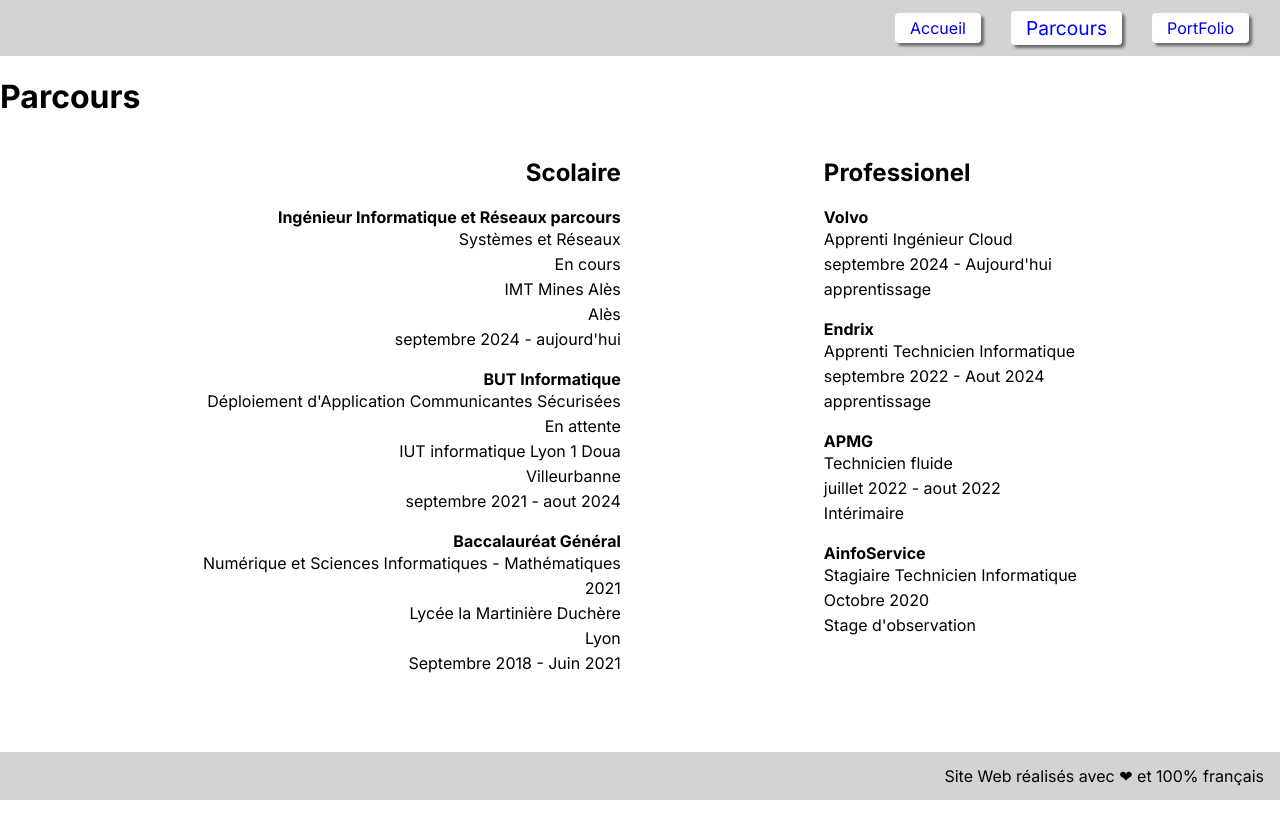
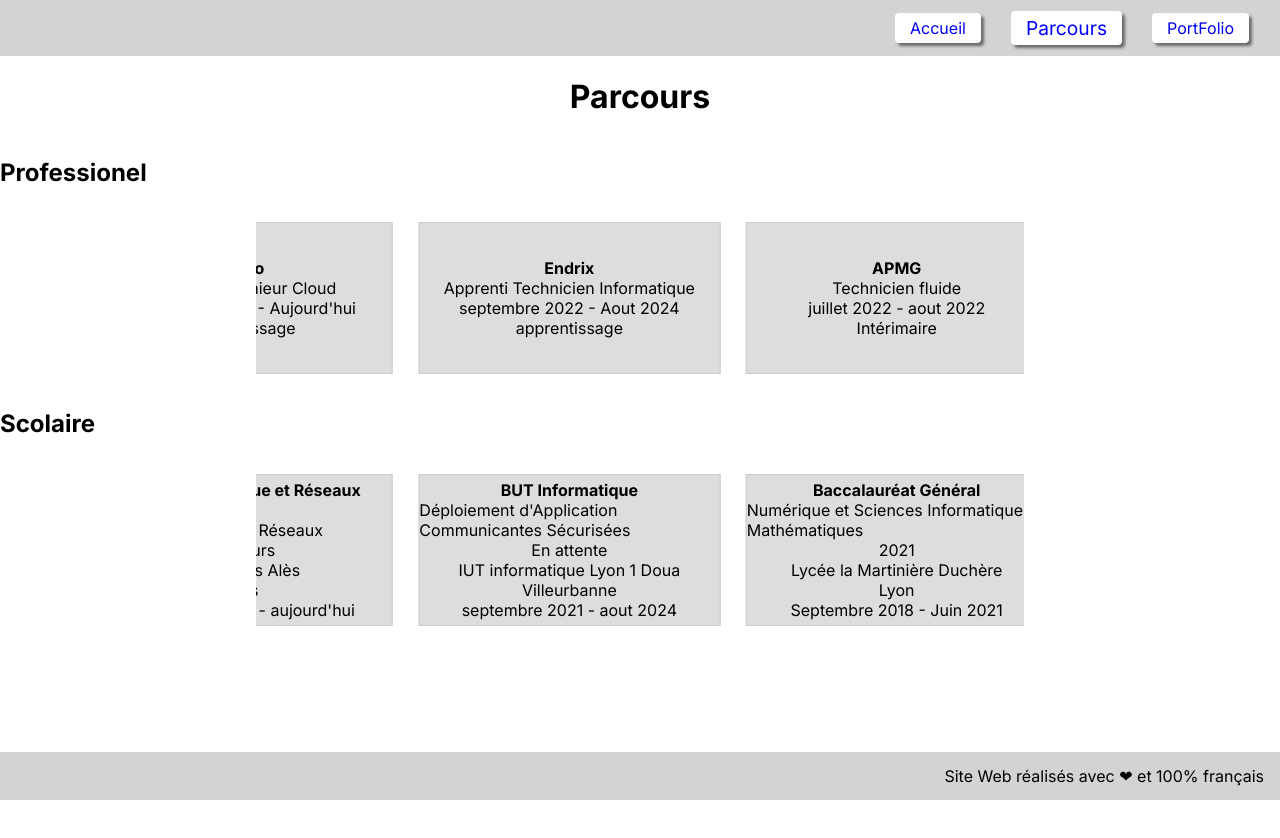
Before and after one commit to Lhokamn/cclaudel, a Next.js app: page /parcours in a window 1280 px wide. Shown: the top 838 px of the page. Built offline with nearby package versions, Linux system fonts and the light colour scheme.

Commit message:
Modification de la page parcours pour rajouter les tuiles

```diff
--- a/app/components/parcoursPro/parcoursPro.component.tsx
+++ b/app/components/parcoursPro/parcoursPro.component.tsx
@@ -3,7 +3,9 @@ import styles from './parcoursPro.module.css'
 
 export default function ParcoursProSection ( {experiences}:ParcoursProPropsType){
     return (
+        <div className={styles.proContainer}>
             <div className={styles.pro}>
+                <div className={styles.tuiles}>
                     {experiences.map((experience:ParcoursProInformationType,key: number) =>
                         <div key={key} className={styles.wrapper}>
                             <strong>{experience.nom}</strong>
@@ -13,5 +15,7 @@ export default function ParcoursProSection ( {experiences}:ParcoursProPropsType)
                         </div>
                     )}
                 </div>
+            </div>
+        </div>
     )
 }
--- a/app/components/parcoursPro/parcoursPro.module.css
+++ b/app/components/parcoursPro/parcoursPro.module.css
@@ -1,8 +1,59 @@
-.pro .wrapper{
-    margin-top: 20px; /* Marge réduite entre les éléments wrapper */
+.wrapper  {
+    margin: 2%;
 }
 
-.pro .wrapper * {
-    margin-top: 2px;
-    margin-bottom:5px;
+.wrapper > * {
+    margin: 0;
 }
+
+/* Création du système de tuiles */
+.pro {
+    /* padding: 0 20% 0 20%; */
+
+    overflow: hidden;
+    width: 60%;
+    align-items: center;
+}
+
+.proContainer{
+    display:flex;
+    justify-content: center;
+    align-items: center;
+    width: 100%;
+}
+
+
+.tuiles {
+
+    display: flex;
+    animation: defilement 20s linear infinite; /* Animation de 10s en continu */
+    width: 100%;
+
+}
+
+.wrapper {
+    min-width: 300px; /* Largeur d'une tuile */
+    height: 150px; /* Hauteur d'une tuile */
+    margin-right: 10px; /* Espacement entre les tuiles */
+    background-color: #ddd; /* Couleur des tuiles */
+    display: flex;
+    align-items: center;
+    justify-content: center;
+    border: 1px solid #ccc; /* Bordure pour un effet visuel */
+    flex-direction: column;
+}
+
+@keyframes defilement {
+    0% {
+        transform: translateX(0%); /* Position de départ */
+    }
+    35% {
+        transform: translateX(-30%); /* Défile toute la largeur du contenu */
+    }
+    75% {
+        transform: translateX(30%); /* Défile toute la largeur du contenu */
+    }
+    100% {
+        transform: translateX(0%); /* Défile toute la largeur du contenu */
+    }
+}
--- a/app/components/parcoursScol/parcoursScol.component.tsx
+++ b/app/components/parcoursScol/parcoursScol.component.tsx
@@ -3,7 +3,9 @@ import styles from './parcoursScol.module.css'
 
 export default function ParcoursScolSection ( {experiences}:ParcoursScolPropsType){
     return (
+        <div className={styles.scolContainer}>
             <div className={styles.scolarite}>
+                <div className={styles.tuiles}>
                     {experiences.map((experience:ParcoursScolInformationType,key: number) =>
                         <div key={key} className={styles.wrapper}>
                             <strong>{experience.diplome}</strong>
@@ -15,5 +17,7 @@ export default function ParcoursScolSection ( {experiences}:ParcoursScolPropsTyp
                         </div>
                     )}
                 </div>
+            </div>
+        </div>
     )
 }
--- a/app/components/parcoursScol/parcoursScol.module.css
+++ b/app/components/parcoursScol/parcoursScol.module.css
@@ -1,9 +1,60 @@
-/* CSS pour la classe wrapper */
-.scolarite .wrapper{
-    margin-top: 20px; /* Marge réduite entre les éléments wrapper */
+.wrapper  {
+    margin: 2%;
 }
 
-.scolarite .wrapper * {
-    margin-top: 2px;
-    margin-bottom:5px;
+.wrapper > * {
+    margin: 0;
 }
+
+/* Création du système de tuiles */
+
+.scolarite {
+   /* padding: 0 20% 0 20%; */
+
+    overflow: hidden;
+    width: 60%;
+    align-items: center;
+}
+
+.scolContainer{
+    display:flex;
+    justify-content: center;
+    align-items: center;
+    width: 100%;
+}
+
+
+.tuiles {
+
+    display: flex;
+    animation: defilement 20s linear infinite; /* Animation de 10s en continu */
+    width: 100%;
+
+}
+
+.wrapper {
+    min-width: 300px; /* Largeur d'une tuile */
+    height: 150px; /* Hauteur d'une tuile */
+    margin-right: 10px; /* Espacement entre les tuiles */
+    background-color: #ddd; /* Couleur des tuiles */
+    display: flex;
+    align-items: center;
+    justify-content: center;
+    border: 1px solid #ccc; /* Bordure pour un effet visuel */
+    flex-direction: column;
+}
+
+@keyframes defilement {
+    0% {
+        transform: translateX(0%); /* Position de départ */
+    }
+    35% {
+        transform: translateX(-30%); /* Défile toute la largeur du contenu */
+    }
+    75% {
+        transform: translateX(30%); /* Défile toute la largeur du contenu */
+    }
+    100% {
+        transform: translateX(0%); /* Défile toute la largeur du contenu */
+    }
+}
--- a/app/parcours/page.module.css
+++ b/app/parcours/page.module.css
@@ -1,4 +1,4 @@
-.content {
+/*.content {
     display:grid;
     grid-template-columns: repeat(3fr 1fr 3fr);
 }
@@ -14,3 +14,22 @@
 .pro:nth-child(2){
     grid-column: 3;
 }
+
+*/
+
+.maindiv h1 {
+    text-align: center;
+}
+
+.content {
+    display: flex;
+    flex-direction: column;
+}
+
+.scol > div, .pro > div {
+    display: flex;
+    flex-direction: row; /* Aligne les éléments horizontalement */
+    /*justify-content: space-between; /* Optionnel : Ajoute de l'espace entre les éléments */
+    align-items: center; /* Centre verticalement les éléments */
+
+}
--- a/app/parcours/page.tsx
+++ b/app/parcours/page.tsx
@@ -10,13 +10,13 @@ export default function Parcours() {
             <div className={styles.maindiv}>
                 <h1>Parcours</h1>
                 <div className={styles.content}>
+                    <div className={styles.pro}>
+                        <h2>Professionel</h2>
+                        <ParcoursProSection experiences={pro} ></ParcoursProSection>
+                    </div>
                     <div className={styles.scol}>
                         <h2>Scolaire</h2>
                         <ParcoursScolSection experiences={scol} ></ParcoursScolSection>
-                    </div>
-                    <div className={styles.pro}>
-                        <h2>Professionel</h2>
-                        <ParcoursProSection experiences={pro} ></ParcoursProSection>
                     </div>
                 </div>
             </div>
```
Lines whose indentation alone changed are shown as unchanged.
